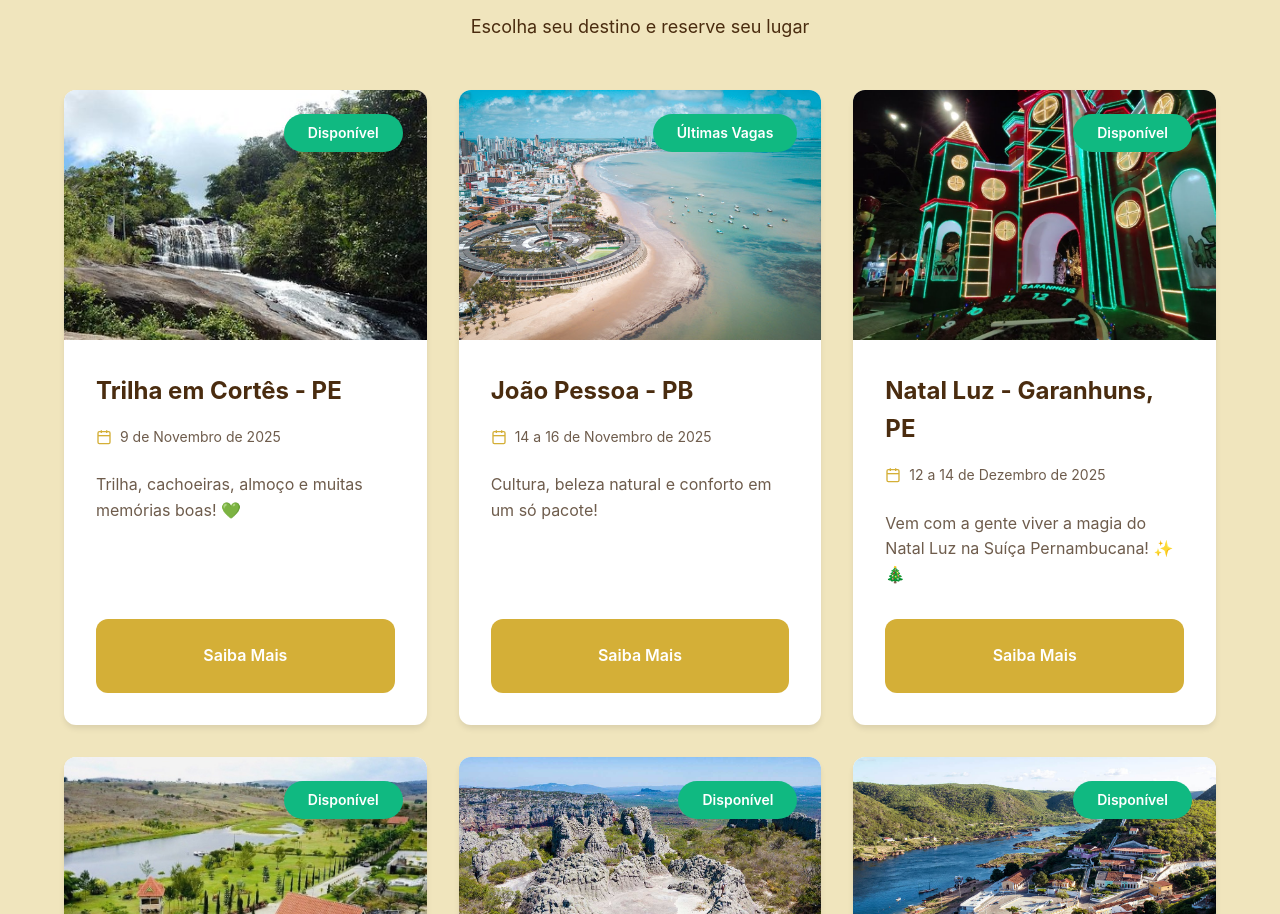
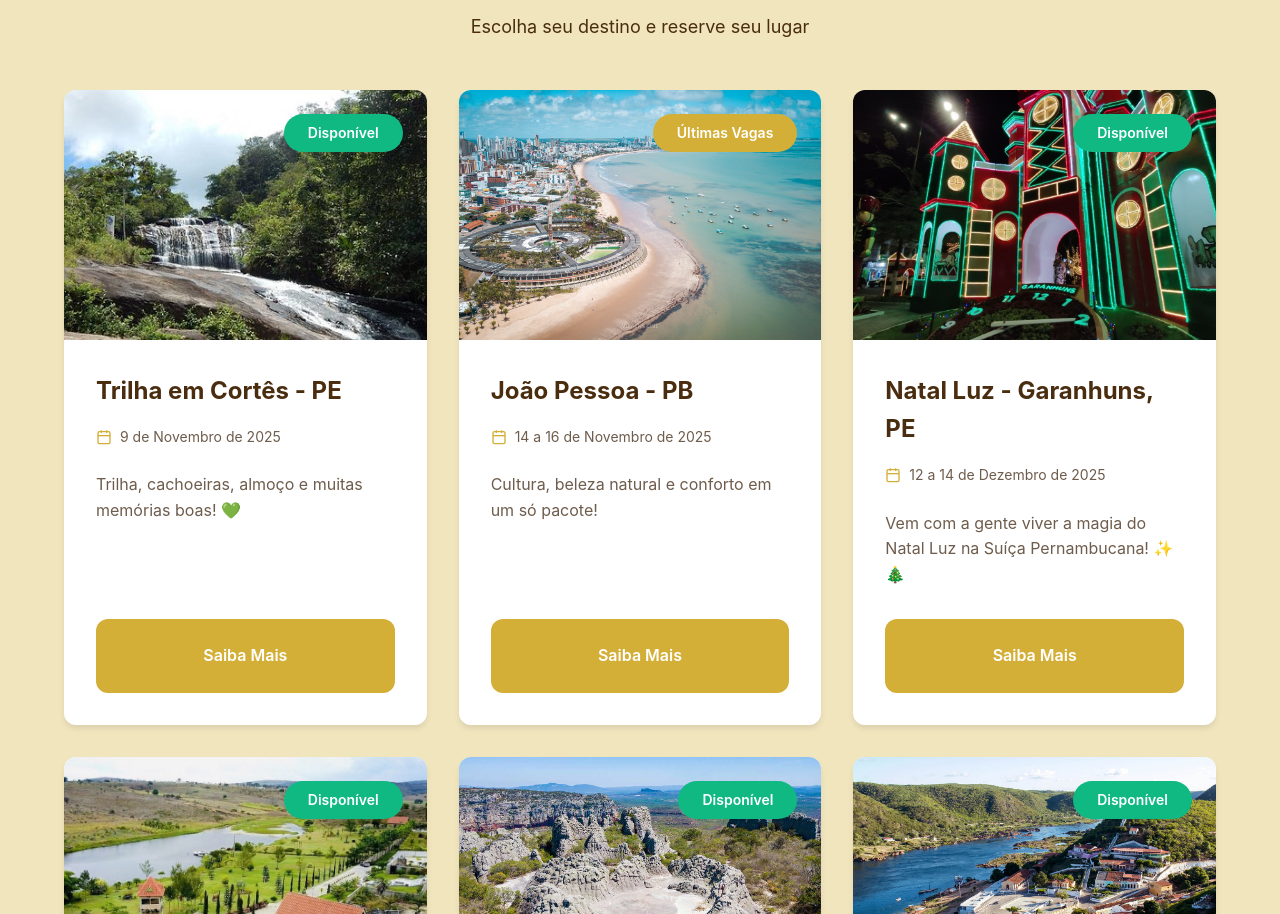
Before and after one commit to LucasFerreiradeFreitas/amaraltour, a plain HTML site: page index.html in a window 1280 px wide. Shown: the part 946-1860 px from the top of the page. Drawn offline with Linux system fonts and the light colour scheme.

Commit message:
adição da cor de ultimas vagsa

```diff
--- a/index.html
+++ b/index.html
@@ -101,7 +101,7 @@
         <div class="trip-card">
           <div class="trip-image">
             <img src="imgs/joao-pessoa.jpg" alt="João Pessoa - PB" />
-            <span class="trip-badge">Últimas Vagas</span>
+            <span class="trip-badge" style="background-color: #d4af37;">Últimas Vagas</span>
           </div>
           <div class="trip-content">
             <h3 class="trip-title">João Pessoa - PB</h3>
```
